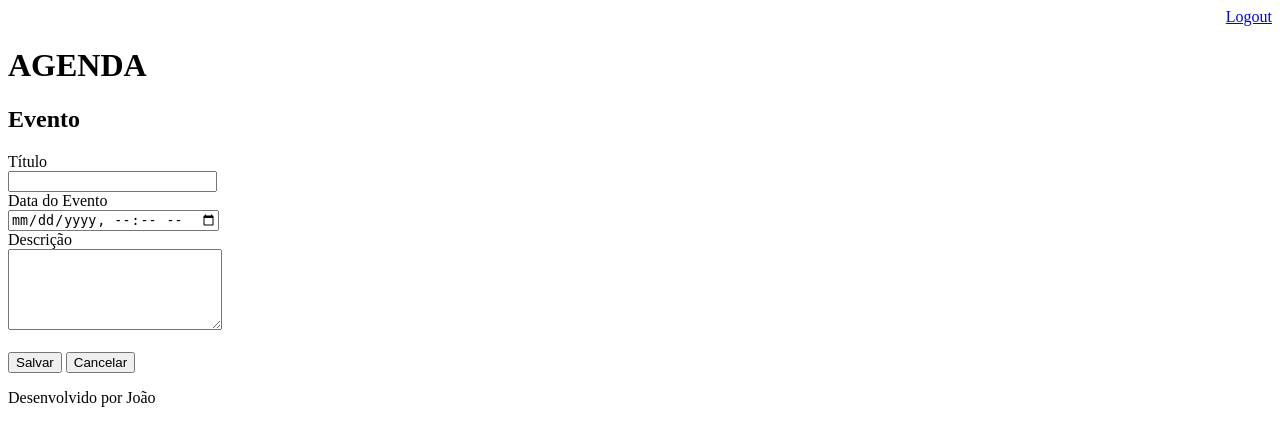
After one commit to Joaopsl82/agenda, a Django app: page /agenda/evento/ in a window 1280 px wide. The commit adds this page. Shown: the top 446 px of the page. Run offline with Django 4.2, Linux system fonts and the light colour scheme; a user stored in the database is signed in.

Commit message:
incluido template para inserir eventos na agenda. Incluido o gitignore para ignorar arquivos compilados

```diff
--- a/agenda/agenda/urls.py
+++ b/agenda/agenda/urls.py
@@ -21,8 +21,10 @@ from django.views.generic import RedirectView
 urlpatterns = [
     path('admin/', admin.site.urls),
     path('agenda/', views.lista_eventos),
+    path('agenda/evento/', views.evento),
+    path('agenda/evento/submit/', views.submit_evento),
     path('', RedirectView.as_view(url='/agenda/')),
-    path('/login', views.login_user),
-    path('login/submit', views.submit_login),
+    path('login/', views.login_user),
+    path('login/submit/', views.submit_login),
     path('logout/', views.logout_user)
 ]
--- a/agenda/core/views.py
+++ b/agenda/core/views.py
@@ -29,10 +29,24 @@ def submit_login(request):
 
 @login_required(login_url='/login/')
 def lista_eventos(request):
-    user = request.user
-    evento = Evento.objects.filter(user=user)
+    usuario = request.user
+    evento = Evento.objects.filter(usuario=usuario)
     dados = {'eventos': evento}
     return render(request, 'agenda.html', dados)
 
+@login_required(login_url='/login/')
+def evento(request):
+    return render(request, 'evento.html')
+
+@login_required(login_url='/login/')
+def submit_evento(request):
+    if request.POST:
+        titulo = request.POST.get('titulo')
+        data_evento = request.POST.get('data_evento')
+        descricao = request.POST.get('descricao')
+        usuario = request.user
+        Evento.objects.create(titulo=titulo, data_evento=data_evento, descricao=descricao, usuario=usuario)
+    return redirect('/')
+
 # def index(request):
 #     return redirect('/agenda/')
--- a/agenda/templates/agenda.html
+++ b/agenda/templates/agenda.html
@@ -2,7 +2,9 @@
 
 {% block content %}
     <h2>Agendamento</h2>
-
+    <a href="evento/">
+        <button type="button">Novo Evento</button>
+    </a>
     <ul style='font-size: 18px;'>
         {% for evento in eventos %}
             <li>{{evento.titulo}} - {{evento.get_data_evento}}</li>
--- /dev/null
+++ b/agenda/templates/evento.html
@@ -0,0 +1,25 @@
+{% extends "model.html" %}
+
+{% block content %}
+
+<h2>Evento</h2>
+
+<form action="submit" method="POST"> {% csrf_token %}
+    <label>Título</label>
+    <br>
+    <input type="text" name="titulo" size="23">
+    <br>
+    <label>Data do Evento</label>
+    <br>
+    <input type="datetime-local" name="data_evento">
+    <br>
+    <label>Descrição</label>
+    <br>
+    <textarea name="descricao" cols="24" rows="5"></textarea>
+    <br><br>
+    <button type="submit">Salvar</button>
+    <a href="/">
+    <button type="button">Cancelar</button>
+    </a>
+</form>
+{% endblock %}
```
Also changed, not shown: agenda/db.sqlite3, 1 other file.
